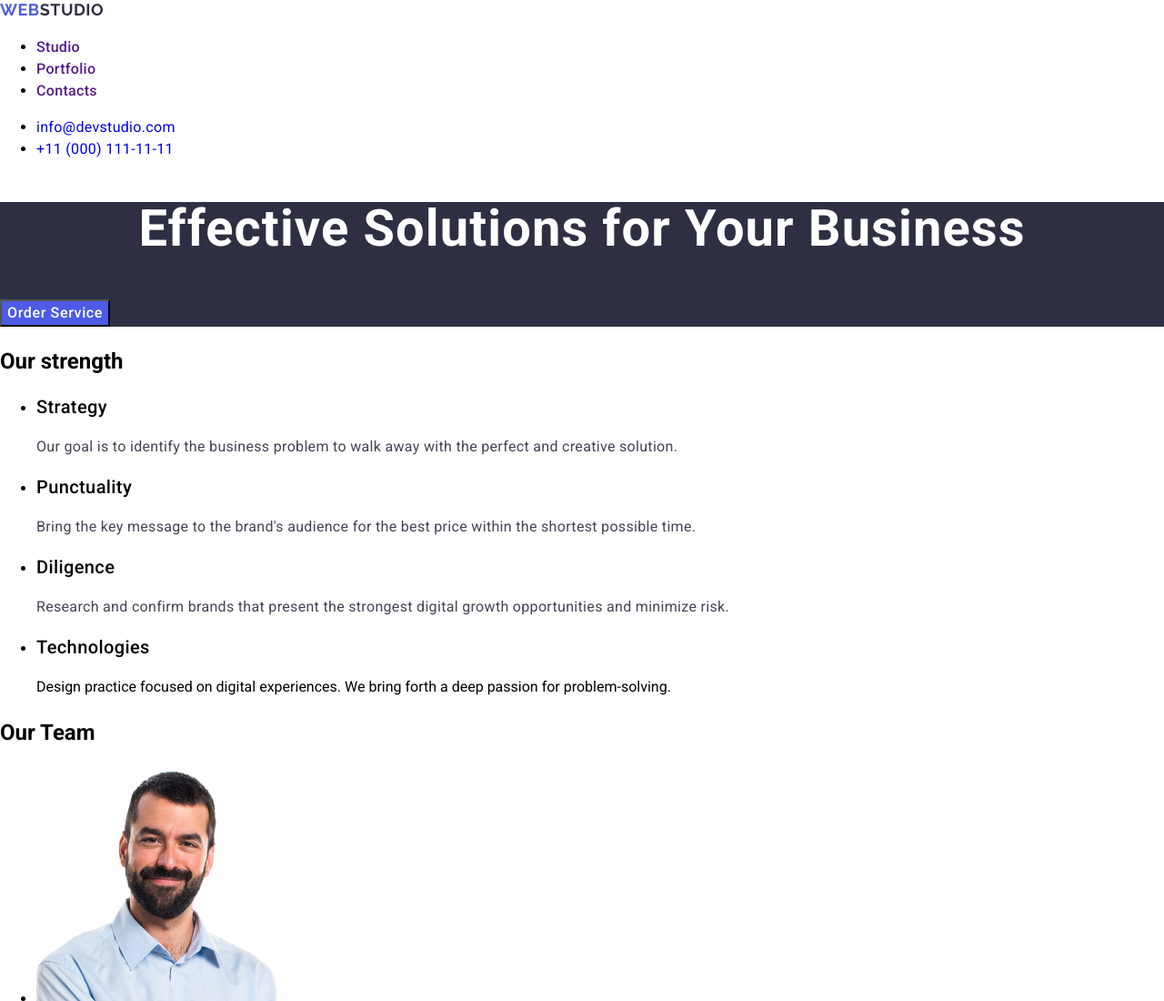
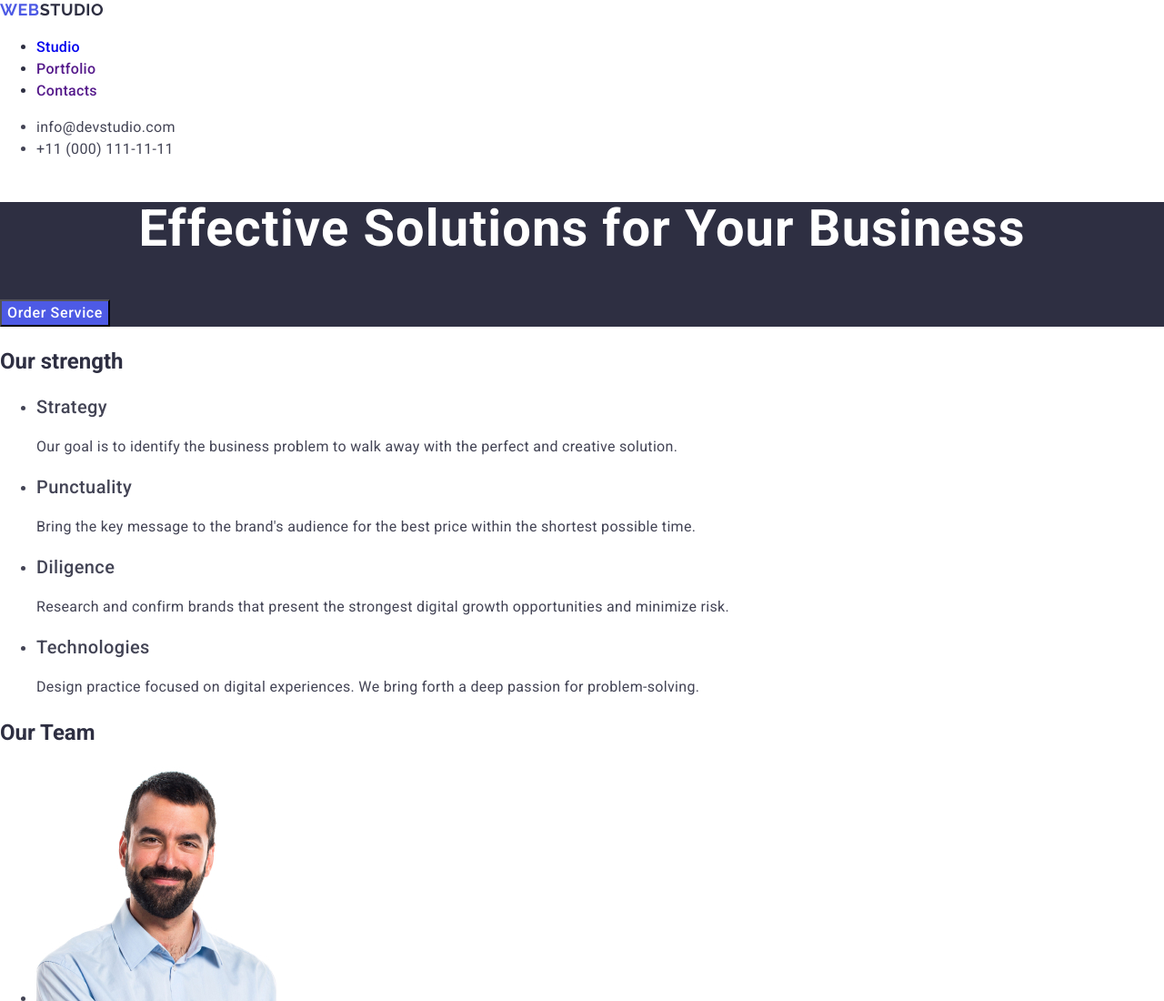
Before and after one commit to vladshein/goit-markup-hw-02, a plain HTML site: page index.html in a window 1280 px wide. Shown: the top 1100 px of the page at 91% size. Drawn offline with nearby package versions, Linux system fonts and the light colour scheme.

Commit message:
Update another issues list

```diff
--- a/css/styles.css
+++ b/css/styles.css
@@ -1,6 +1,6 @@
 body {
   font-family: 'Roboto', sans-serif;
-  /* color: #2e2f42; */
+  color: #434455;
   background-color: #ffffff;
   font-size: 16px;
   line-height: 1.5;
@@ -12,6 +12,13 @@ body {
 
 .header-address-list-link {
   text-decoration: none;
+  color: #434455;
+}
+
+.header-address-list-link:hover,
+.header-address-list-link:active {
+  text-decoration: none;
+  color: #404bbf;
 }
 
 button {
@@ -43,10 +50,17 @@ button {
   color: #2e2f42;
 }
 
+.header-nav-list-studio {
+  letter-spacing: 0.02em;
+  font-weight: 500;
+  text-decoration: none;
+}
+
 .header-nav-list {
   letter-spacing: 0.02em;
   font-weight: 500;
   text-decoration: none;
+  color: #2e2f42;
 }
 
 .header-nav-list-link {
@@ -85,6 +99,10 @@ button {
   background-color: #404bbf;
 }
 
+.section-header {
+  color: #2e2f42;
+}
+
 .section-list-item-text {
   color: #434455;
   letter-spacing: 0.02em;
--- a/index.html
+++ b/index.html
@@ -25,7 +25,9 @@
         </a>
         <!-- header links -->
         <ul class="header-nav-list">
-          <li><a class="header-nav-list-link" href="">Studio</a></li>
+          <li>
+            <a class="header-nav-list-studio" href="./index.html">Studio</a>
+          </li>
           <li><a class="header-nav-list-link" href="">Portfolio</a></li>
           <li><a class="header-nav-list-link" href="">Contacts</a></li>
         </ul>
@@ -80,7 +82,7 @@
           </li>
           <li>
             <h3 class="section-list-item-header">Technologies</h3>
-            <p>
+            <p class="section-list-item-text">
               Design practice focused on digital experiences. We bring forth a
               deep passion for problem-solving.
             </p>
@@ -89,7 +91,7 @@
       </section>
       <!-- section 2 Our Team-->
       <section>
-        <h2>Our Team</h2>
+        <h2 class="section-header">Our Team</h2>
         <ul>
           <li>
             <img
```
